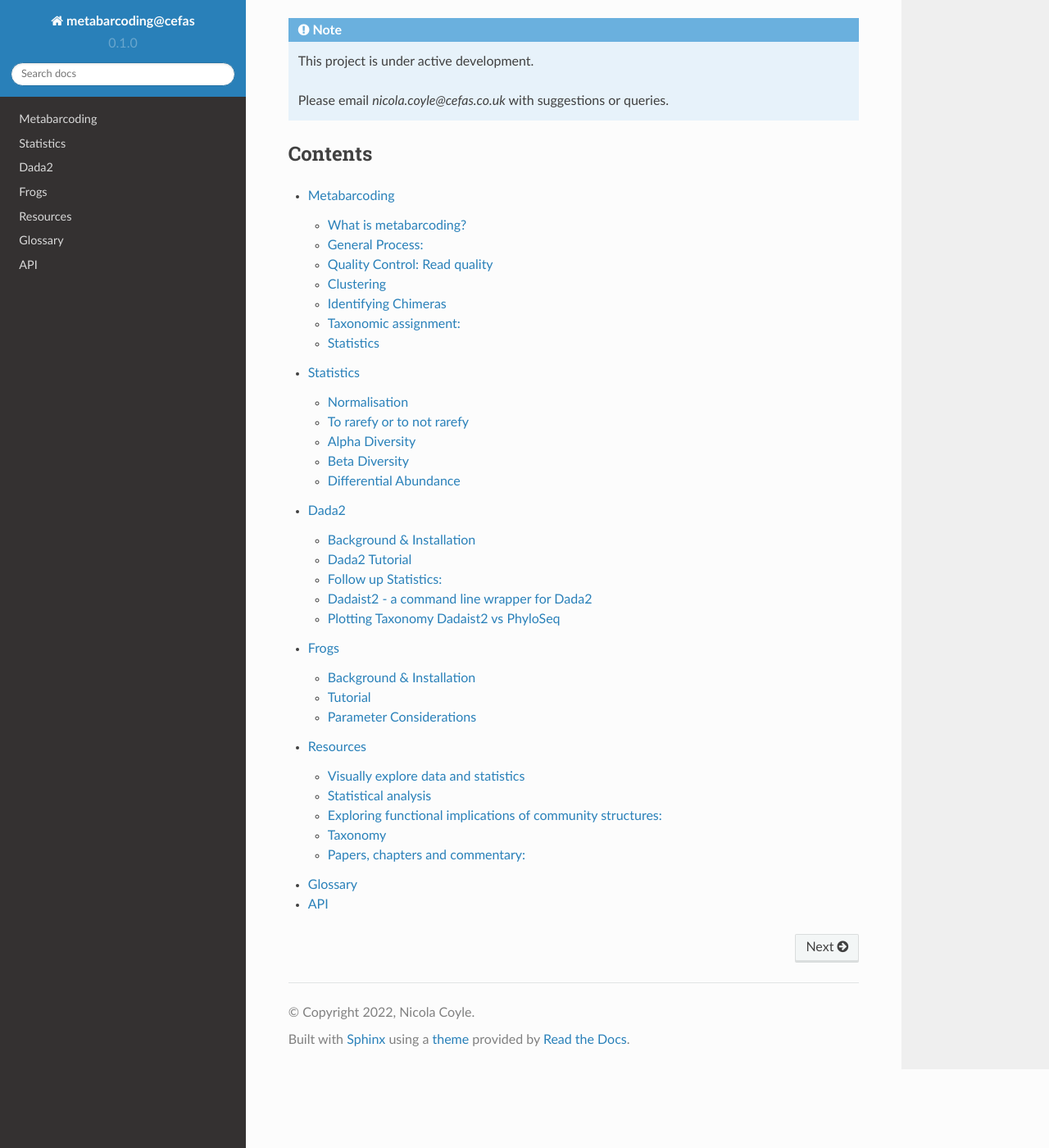
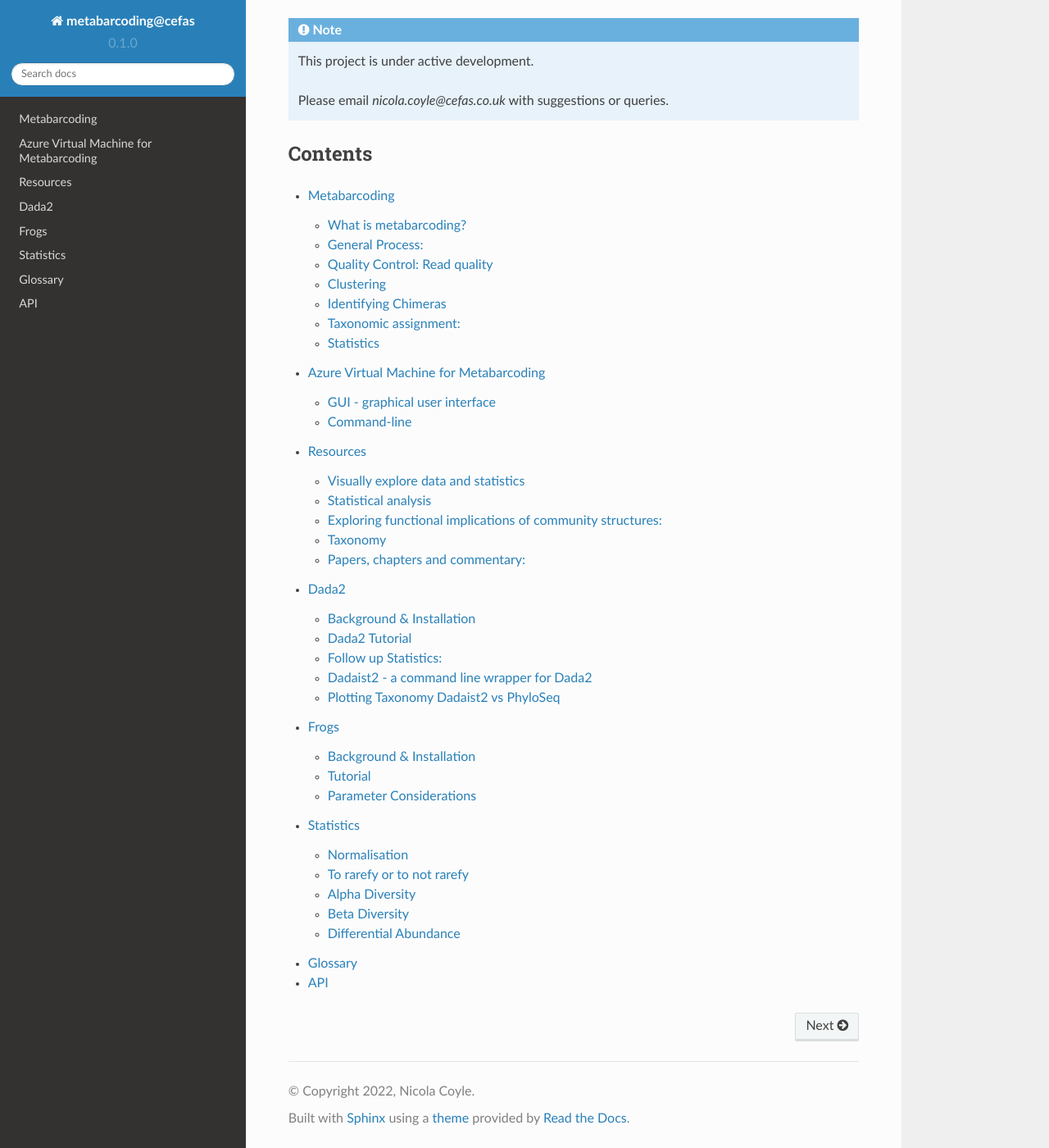
Before and after one commit to nmc97/metabarcoding_at_cefas_tutorial, a Sphinx documentation site: the page built from docs/source/index.rst, in a window 1280 px wide and 1400 px high, scrolled down 258 px. Shown: the whole window at 82% size. Built offline with Sphinx 7.4.7 and the Read the Docs theme 2.0.0, drawn with Linux system fonts in a browser that asks for light colours; some of the changed lines change nothing that is shown.

Commit message:
add azure vm file

```diff
--- /dev/null
+++ b/docs/source/azure_vm.rst
@@ -0,0 +1,19 @@
+=======================================
+Azure Virtual Machine for Metabarcoding
+=======================================
+
+To assist Cefas staff in conducting metabarcoding studies we have developed a Virtual Mach
+hosted on Azure.
+This is equipped with all the software we think you will need to run your analyses without you needing to download software yourself.
+It includes an installation of Galaxy which hosts many useful programs and allows you to use a graphical interface rather than the command line.
+
+GUI - graphical user interface
+^^^^^^^^^^^^^^^^^^^^^^^^^^^^^^
+
+If you are planning to use the Graphical user interface then we recommend the use of :doc:`Frogs`. This is hosted within Galaxy.
+Frogs combines multiple metabarcoding tools into one, and is designed to be user friendly.
+
+Command-line
+^^^^^^^^^^^^
+
+If you would like to stick to the command line, we would recommend using either dada2 or dadaist2, depending on how comfortable you are with each program.
--- a/docs/source/index.rst
+++ b/docs/source/index.rst
@@ -19,9 +19,10 @@ Contents
    :maxdepth: 2
 
    metabarcoding-getting_started
-   statistics
+   azure_vm
+   list_programs_resources
    dada2
    frogs
-   list_programs_resources
+   statistics
    glossary
    api
```
